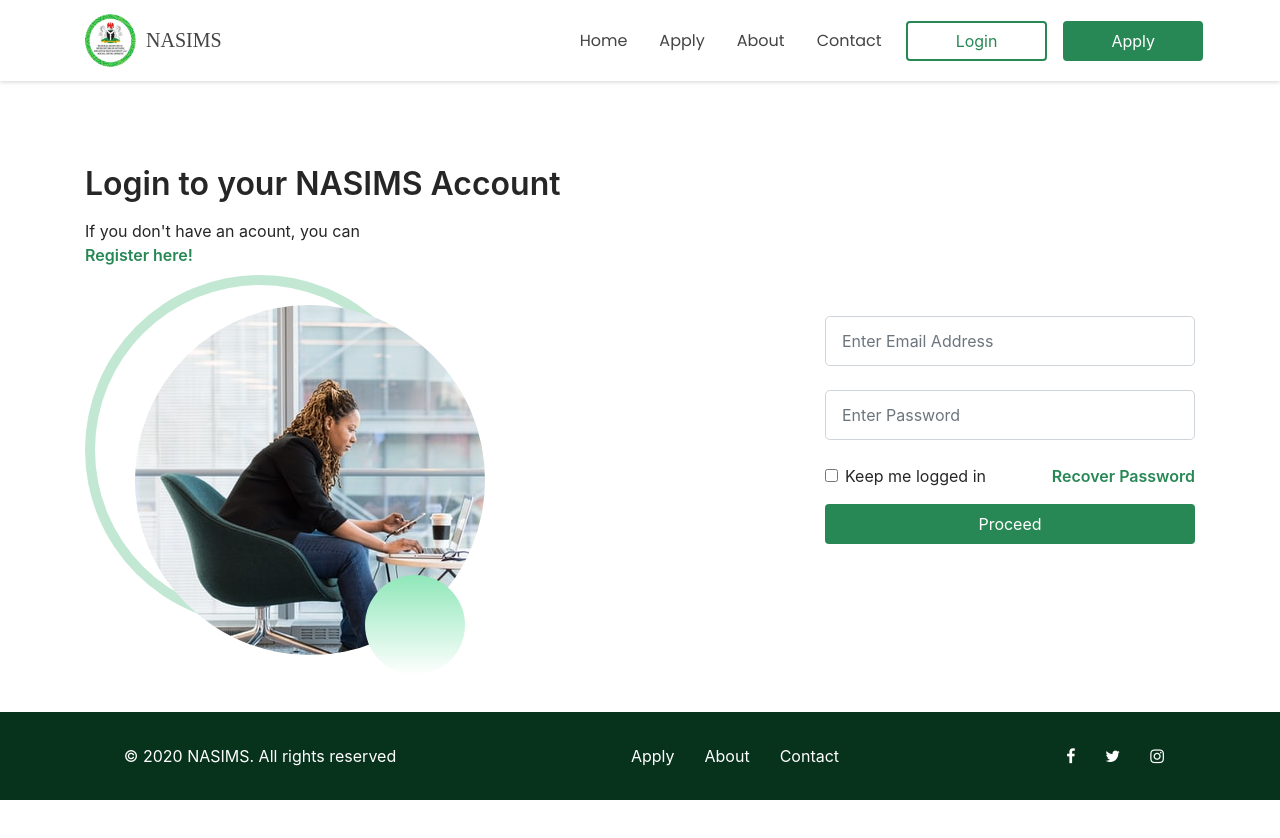
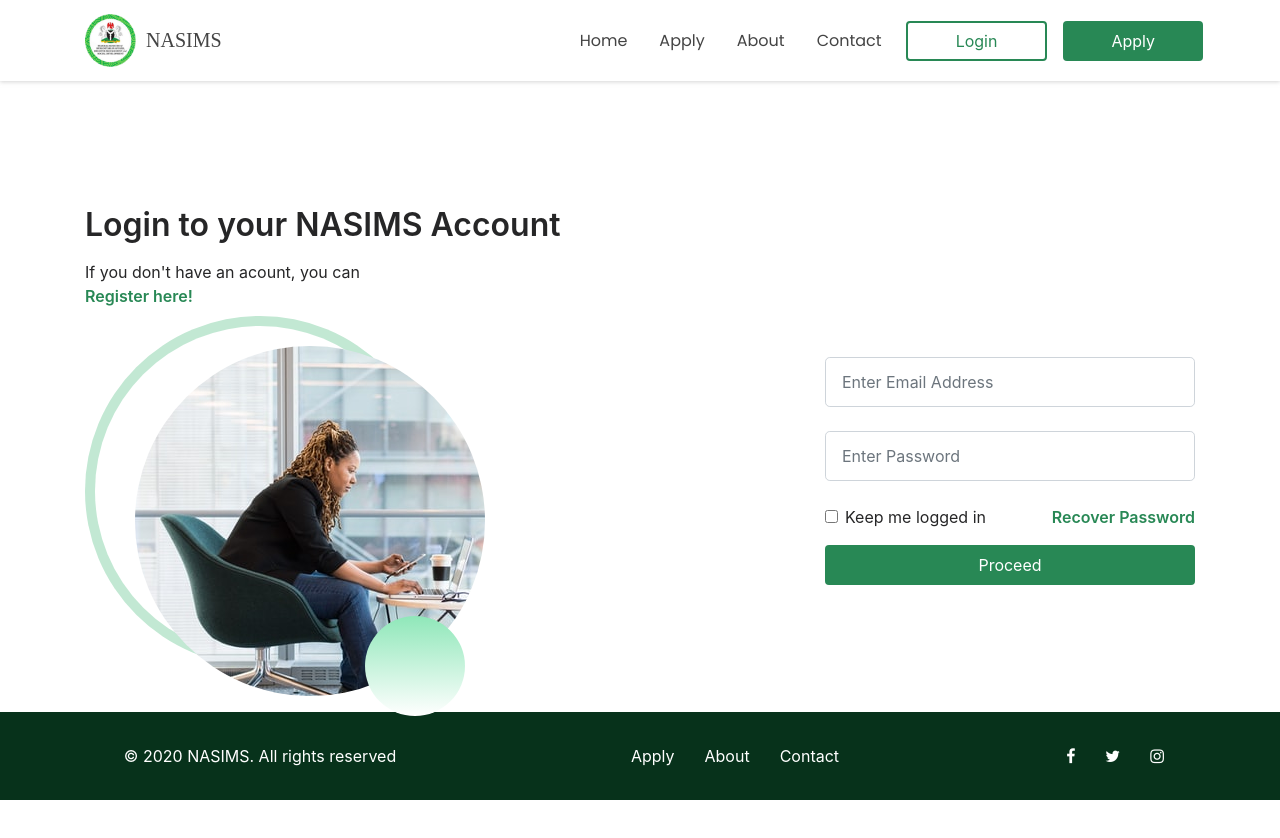
Before and after one commit to ameerdbt/Nassim, a React (Create React App) app: page /login in a window 1280 px wide. Shown: the top 838 px of the page. Built offline with nearby package versions, Linux system fonts and the light colour scheme; no server answers.

Commit message:
css for login

```diff
--- a/src/pages/Login/login.scss
+++ b/src/pages/Login/login.scss
@@ -1,6 +1,6 @@
 .login {
   position: relative;
-  top: 40px;
+  top: 81px;
   min-height: calc(100vh);
   padding-bottom: 90px;
   display: flex;
```
